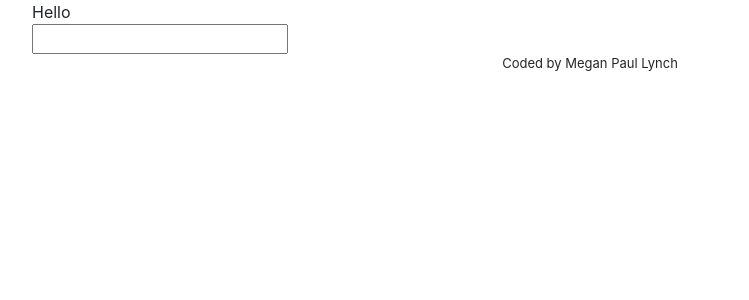
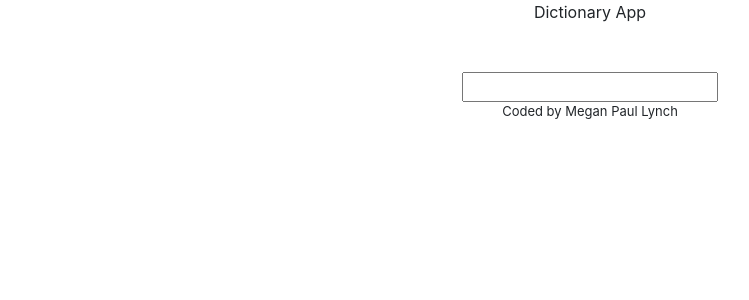
Before and after one commit to MeganPaulLynch/dictionary-app, a React (Create React App) app: page / in a window 1280 px wide. Shown: the top 300 px of the page, without its empty margins (50-799 px from the left). Built offline with nearby package versions, Linux system fonts and the light colour scheme.

Commit message:
App.css updated

```diff
--- a/src/App.css
+++ b/src/App.css
@@ -1,3 +1,6 @@
+.App {
+  text-align: center;
+}
 .App footer {
   font-size: small;
 }
--- a/src/App.js
+++ b/src/App.js
@@ -5,7 +5,7 @@ function App() {
   return (
     <div className="App">
       <div className="container">
-        <header className="App-header">Hello</header>
+        <header className="App-header mb-5">Dictionary App</header>
         <main>
           <DictionarySearch />
         </main>
```
